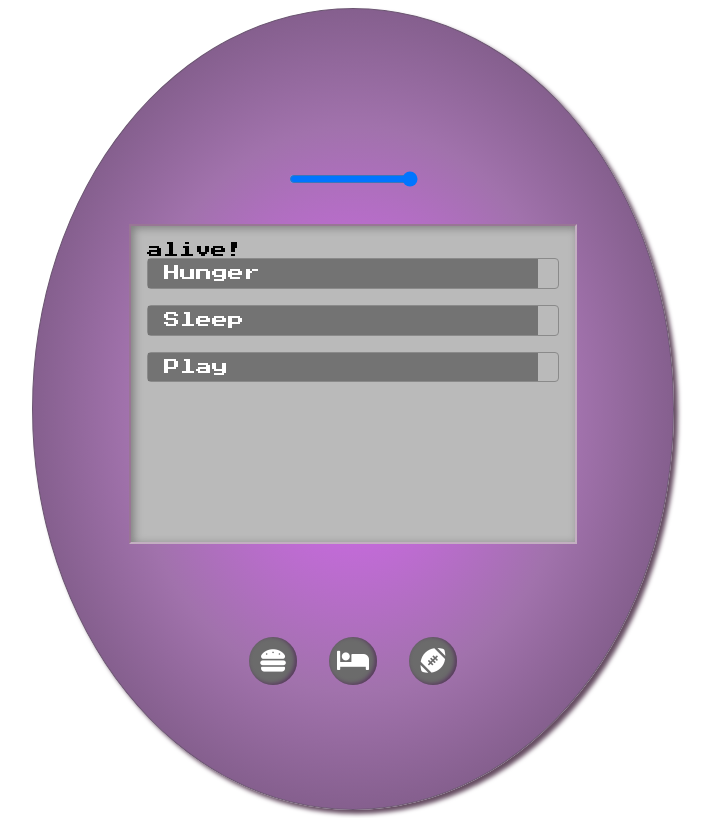
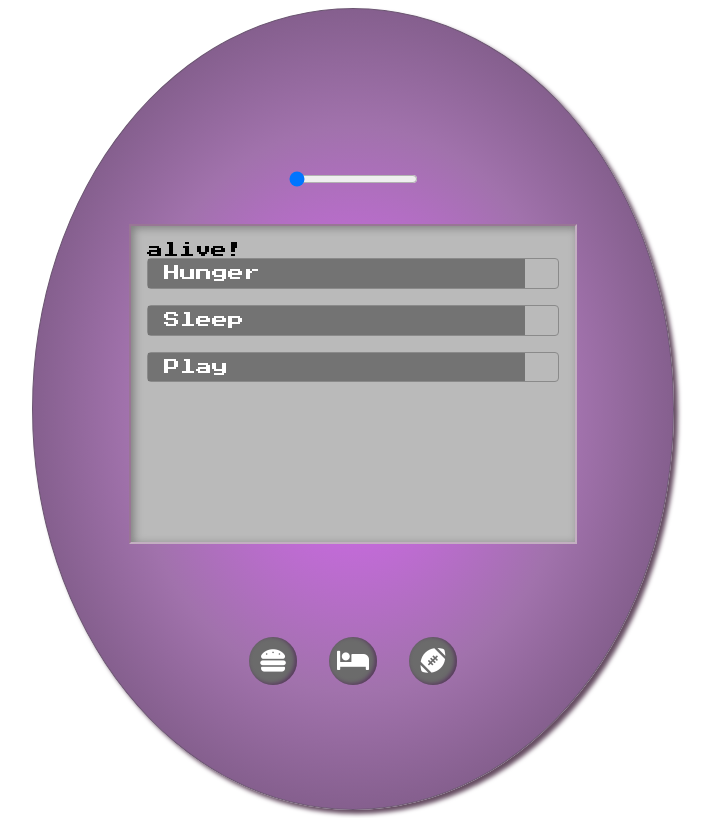
Before and after one commit to J-Michael-Brown/React-Tamagachi, a React app: page / in a window 1280 px wide. Shown: the whole page, without its empty margins (287-999 px from the left). Built offline with nearby package versions, Linux system fonts and the light colour scheme; a web font is replaced by a local one.

Commit message:
fix suislider

```diff
--- a/src/components/App.jsx
+++ b/src/components/App.jsx
@@ -17,13 +17,11 @@ class App extends React.Component {
       hunger: 99,
       play: 99,
       sleep: 99,
-      framesPerSecond: 9
+      difficulty: 1
     };
-
     this.handleIsAlive = this.handleIsAlive.bind(this);
     this.handleAddLife = this.handleAddLife.bind(this);
     this.handleSuiSlider = this.handleSuiSlider.bind(this);
-
   }
 
   componentDidMount() {
@@ -37,23 +35,18 @@ class App extends React.Component {
   }
 
   updateLifeStats() {
-    // console.log('one step closer to death'); // eslint-disable-line no-console
-
     this.setState((state) => {
       return {
-        hunger: state.hunger -= 5/this.state.framesPerSecond,
-        play: state.play -= 5/this.state.framesPerSecond,
-        sleep: state.sleep -= 5/this.state.framesPerSecond
+        hunger: state.hunger -= this.state.difficulty,
+        play: state.play -= this.state.difficulty,
+        sleep: state.sleep -= this.state.difficulty
       };
     });
-
-    // this.handleIsAlive();
-
+    this.handleIsAlive();
   }
 
   handleSuiSlider(value) {
-    console.log('fps set to: ', value); // eslint-disable-line no-console
-    this.setState({framesPerSecond: value});
+    this.setState({difficulty: value});
   }
 
   handleAddLife(statusName) {
@@ -69,31 +62,25 @@ class App extends React.Component {
     }
   }
 
-
   render(){
     return (
       <div style={STYLES.tamagotchiBody}>
 
         <div style={STYLES.content}>
 
-          <SuiSlider onSuiSlider={this.handleSuiSlider}/>
-
+          <SuiSlider onSuiSlider={this.handleSuiSlider} difficulty={this.state.difficulty}/>
           <div style={STYLES.screen}>
             <LifeController lifeStatus={this.state.life}/>
             <HungerDisplay hungerLevel={this.state.hunger}/>
             <SleepDisplay sleepLevel={this.state.sleep}/>
             <PlayDisplay playLevel={this.state.play}/>
           </div>
-
-          <div style={{    display: 'table',  margin: '0 auto'}}>
+          <div style={{ display: 'table',  margin: '0 auto'}}>
             <InputButtons onButtonClick={this.handleAddLife}/>
           </div>
 
 
-
         </div>
-
-
 
 
       </div>
--- a/src/components/SuiSlider.jsx
+++ b/src/components/SuiSlider.jsx
@@ -9,12 +9,13 @@ function SuiSlider(props) {
 
   return(
     <div style={STYLES.suiSlider}>
-      <input min="1" step='9' max="10" type="range" ref={sliderSlide} onChange={()=>props.onSuiSlider(parseInt(sliderSlide.current.value))}/>
+      <input min='1' step='1' max='10' type='range' value={props.difficulty} ref={sliderSlide} onChange={()=>props.onSuiSlider(parseInt(sliderSlide.current.value))}/>
     </div>);
 }
 
 SuiSlider.propTypes={
-  onSuiSlider: PropTypes.func.isRequired
+  onSuiSlider: PropTypes.func.isRequired,
+  difficulty: PropTypes.number.isRequired
 };
 
 export default SuiSlider;
```
